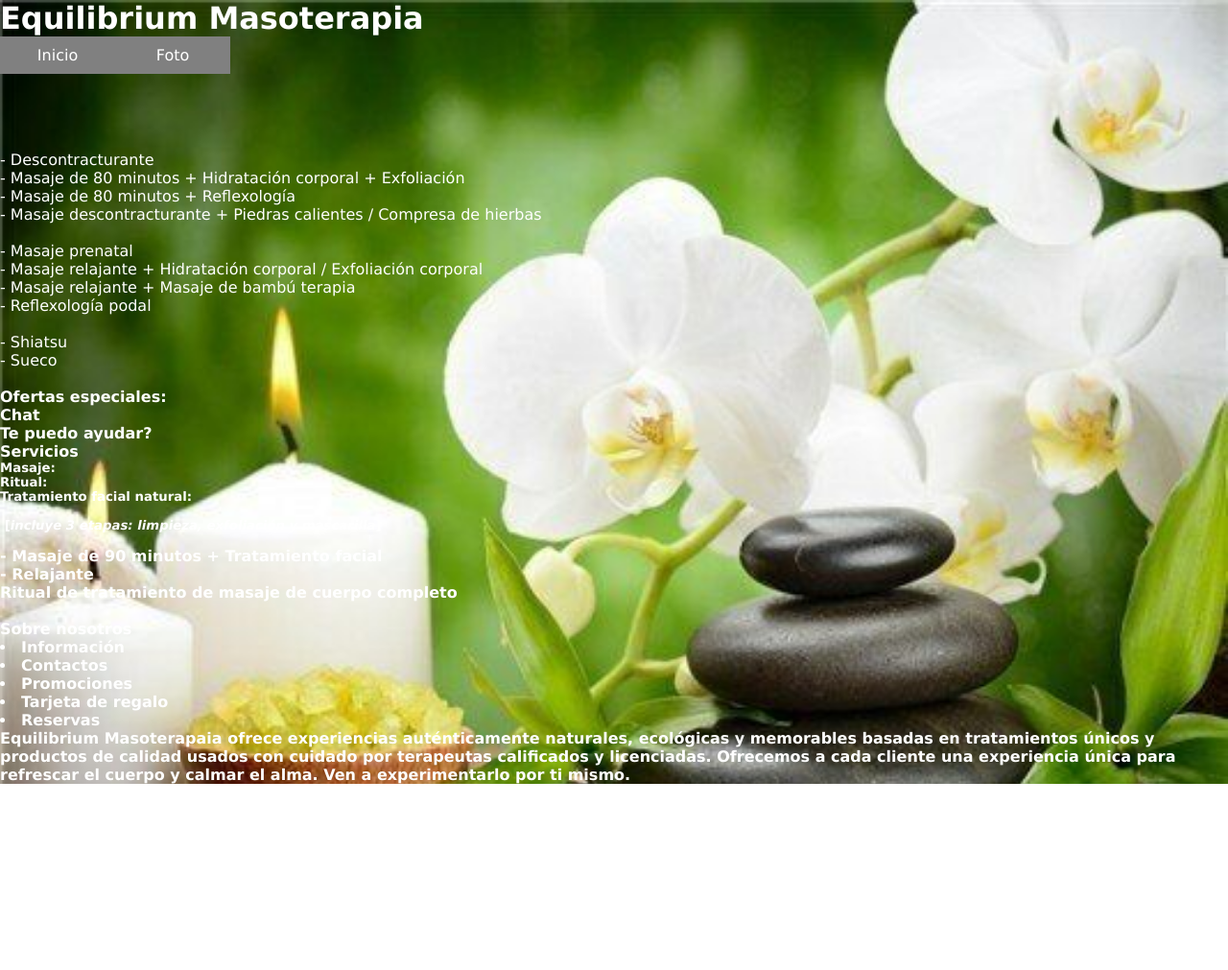
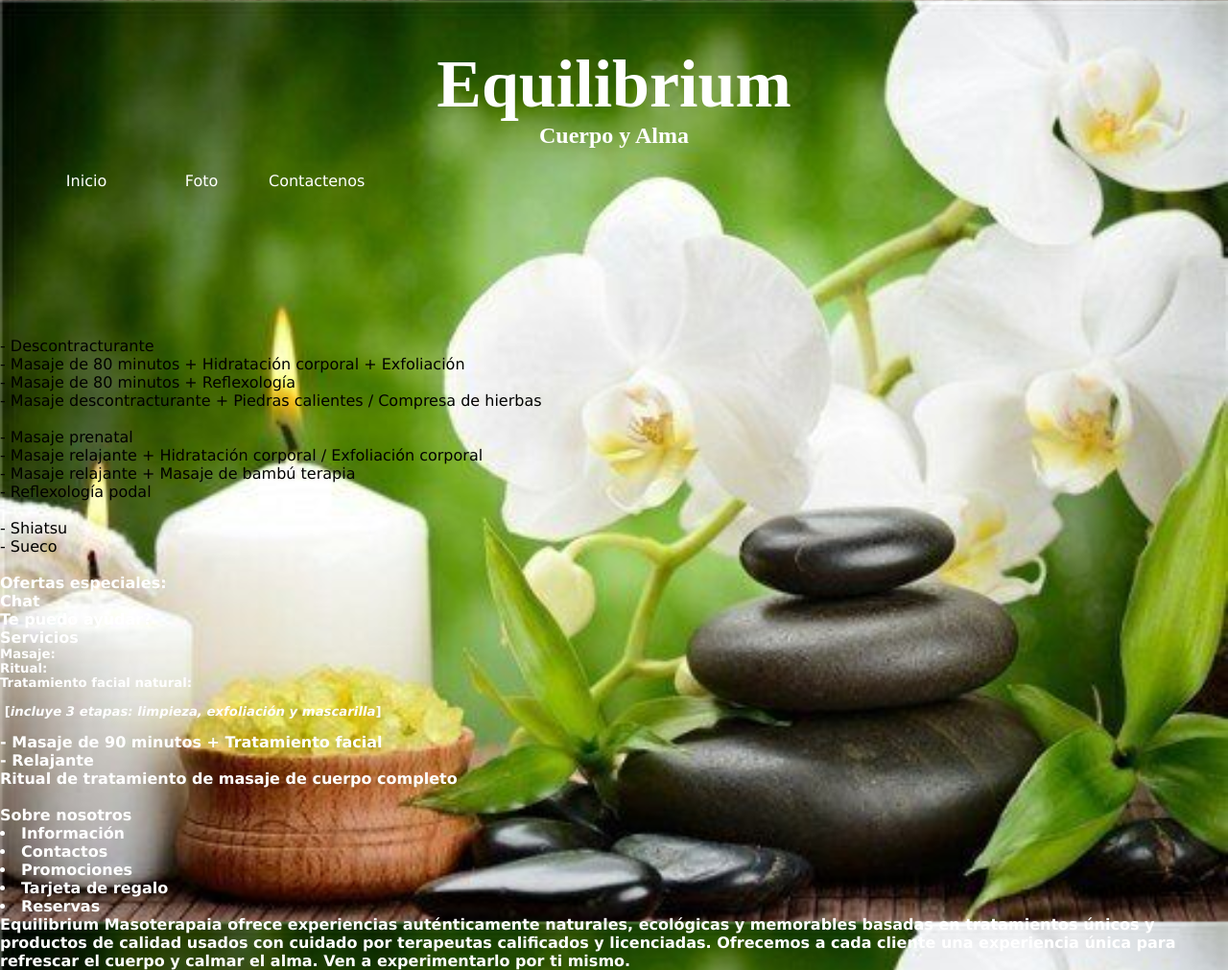
Before and after one commit to LuisBrandoni/ProgramacionWeb, a plain HTML site: page index.html in a window 1280 px wide. Shown: the whole page at 96% size. Before the commit the page ends 817 px from the top, so only its background shows below. Drawn offline with Linux system fonts and the light colour scheme.

Commit message:
2subida13/05

```diff
--- a/index.css
+++ b/index.css
@@ -9,10 +9,14 @@ body {
 	 background-attachment: fixed;
 	 background-size: cover;
 	 color: #FFFFFF;
-	font-family: Verdana, Geneva, Tahoma, sans-serif;
+	font-family: Verdana, Geneva, Tahoma, sans-serif, cornelia;
 }
 .cabecera {
+	padding: 10px;
 	height: 100px;
+	text-align: center;
+	<font face="cornelia">Texto</font>
+	background-image: url("logomasoterapia.png");
 
 }
 .navegacion
@@ -24,9 +28,10 @@ header{
 }
 ul{
   list-style: none;
+  padding: 30px;
 }
 #menu li>a{
-  background-color: grey;
+
   color: white;
   padding: 10px;
   display: block;
@@ -39,7 +44,7 @@ ul{
 }
 #menu>li{
   float: left;
-  text-align:center
+  text-align:center;
 }
 #menu>li>ul{
   display: none;
@@ -56,10 +61,13 @@ ul{
 	height: 5000px;
 
 	margin: 1000px 0px;
+
+
 }
 .secundario {
 	height: 300px;
-	background-color: black;
+	background-color: blueviolet;
+
 	margin: 10px 0px;
 }
 .c1 {
--- a/index.html
+++ b/index.html
@@ -4,35 +4,62 @@
     <meta charset="utf-8">
     <meta name="viewport" content="width=device-width, initial-scale=1">
     <link rel="stylesheet" href="index.css">
-    <title>Equilibrium Masoterapia
-    </title>
+
+
+    <style>
+        .text{
+            font-family: cornelia;
+        }
+
+        h1{
+            font-family: cornelia;
+            font-size: 70px;
+        }
+        h2{
+            font-family:Cooper Black;
+        }
+    </style>
+    <title class="texto">Equilibrium</title>
 </head>
 <head>
 <body>
+
     <div class="cabecera">
-  <h1>Equilibrium Masoterapia</h1>
+    <br>
+    <br>
+
+    <h1>Equilibrium</h1>
+
+    <h2>Cuerpo y Alma</h2>
+    </div>
+    <div class="logo">
+    <a href="logomasoterapia.png"></a>
+    </div>
   <header>
     <div class="Navegacion">
       <nav>
+
+         <br>
           <ul id="menu">
             <li><a href="Inicio">Inicio</a></li>
             <li><a href="Fotos">Foto</a>
+
                 <ul>
                 <li><a href="DeMasajesCorporal">Masaje Corporal</a></li>
                 <li><a href="DeMasajesdeCara">Masaje de Cara</a></li>
                 </ul>
+            <li><a href="Fotos">Contactenos</a>
             </li>
           </ul>
       </nav>
-  </div>
+    </div>
   </header>
-</div>
+
+<br>
 <br>
 <br>
 
-<div class="logo">
 
-</div>
 <div class="Navegacion">
 
 
@@ -43,7 +70,11 @@
 </div>
 <div class="Secundario">
 
-
+    <br>
+    <br>
+    <br>
+    <br>
+    <font color="black">
     <br>- Descontracturante
     <br>- Masaje de 80 minutos + Hidratación corporal + Exfoliación
     <br>- Masaje de 80 minutos + Reflexología
@@ -54,6 +85,7 @@
     <br>- Reflexología podal<br>
     <br>- Shiatsu
     <br>- Sueco
+    </font>
 </div>
     <br><strong>Ofertas especiales:
 
```
Also changed, not shown: logomasoterapia.png (added).
